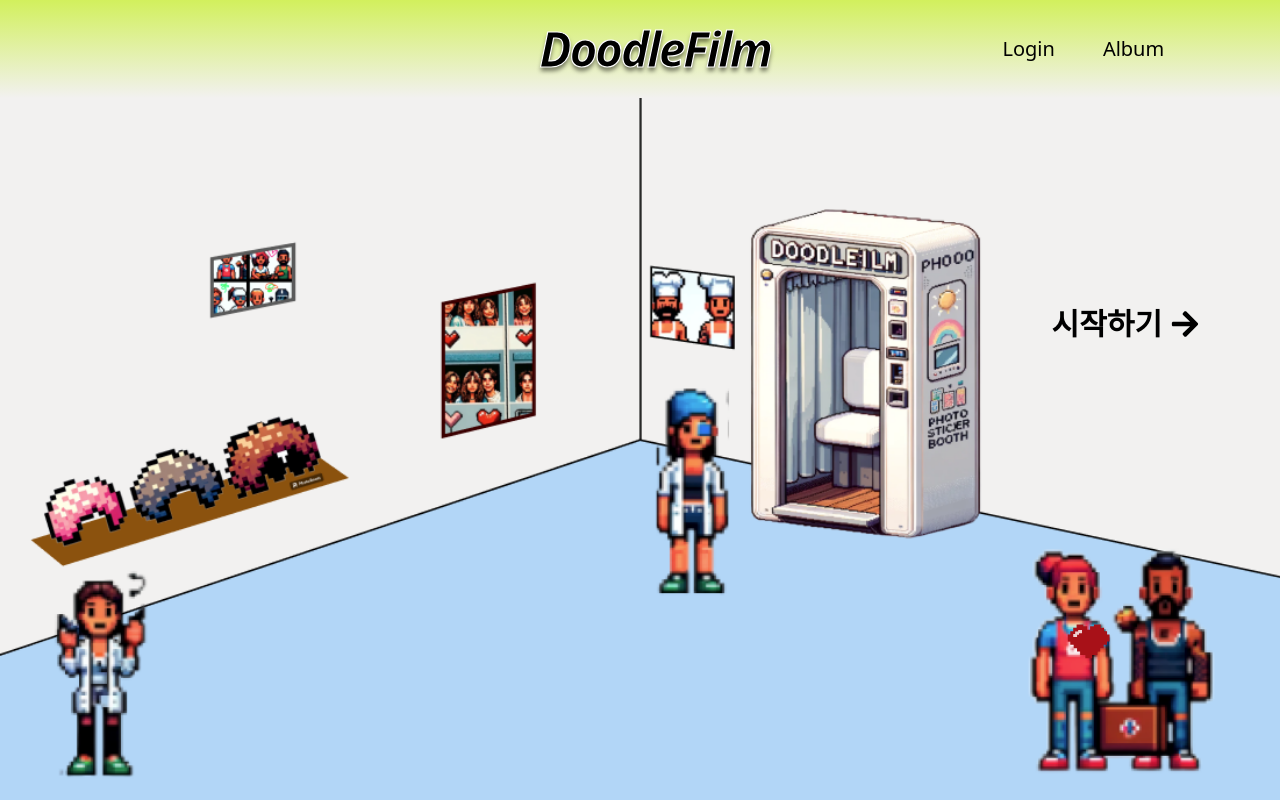
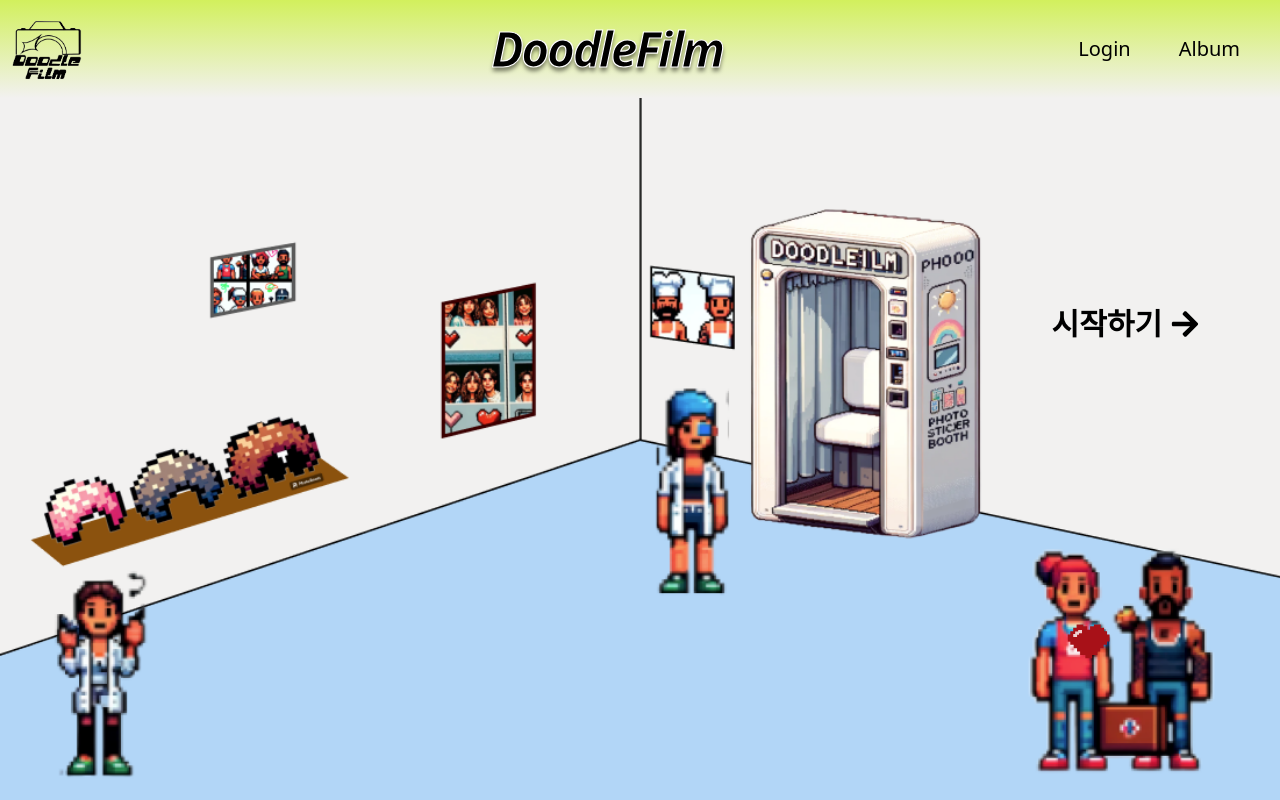
Before and after one commit to 2023-Summer-Bootcamp-TeamG/frontend, a React (Vite) app: page / in a window 1280 px wide. Built offline with nearby package versions, Linux system fonts and the light colour scheme.

Commit message:
fix: 코드 수정

```diff
--- a/src/App.jsx
+++ b/src/App.jsx
@@ -4,7 +4,7 @@ import routers from './utils/router';
 
 function App() {
   return (
-    <div className=" bg-custom-grey h-screen">
+    <div className=" bg-custom-grey h-full">
       <RouterProvider router={routers} />
     </div>
   );
--- a/src/components/Common/Header.jsx
+++ b/src/components/Common/Header.jsx
@@ -1,9 +1,11 @@
+import logo from '../../assets/Logo/Logo.png';
+
 export default function Header() {
   return (
-    <div className="flex justify-around items-center bg-gradient-to-b from-lime-custom to-gray-[#f2f1f0] h-28 w-screen">
-      <div />
+    <div className="flex justify-between items-center bg-gradient-to-b from-lime-custom to-gray-[#f2f1f0] h-28 w-screen">
+      <img alt="logo" src={logo} className="h-20" />
       <div
-        className="font-black  text-5xl font-extrabold tracking-tighter italic ml-48 "
+        className="font-black ml-10  text-5xl  tracking-tighter italic"
         style={{
           textShadow: '0px 4px 4px rgba(0, 0, 0, 0.5)',
           WebkitTextStroke: '1.2px white',
@@ -12,7 +14,7 @@ export default function Header() {
         DoodleFilm
       </div>
 
-      <div className="font-bold text-xl font-normal">
+      <div className="text-xl font-normal mr-10">
         <button type="button" className="mr-12">
           Login
         </button>
--- a/src/components/Common/TeamName.jsx
+++ b/src/components/Common/TeamName.jsx
@@ -1,7 +1,7 @@
 export default function TeamName() {
   return (
     <div
-      className="text-center font-black p-5 text-2xl italic"
+      className="text-center font-black p-5 text-2xl italic h-20"
       style={{
         textShadow: '0px 4px 4px rgba(0, 0, 0, 0.5)',
         WebkitTextStroke: '1.2px white',
```
